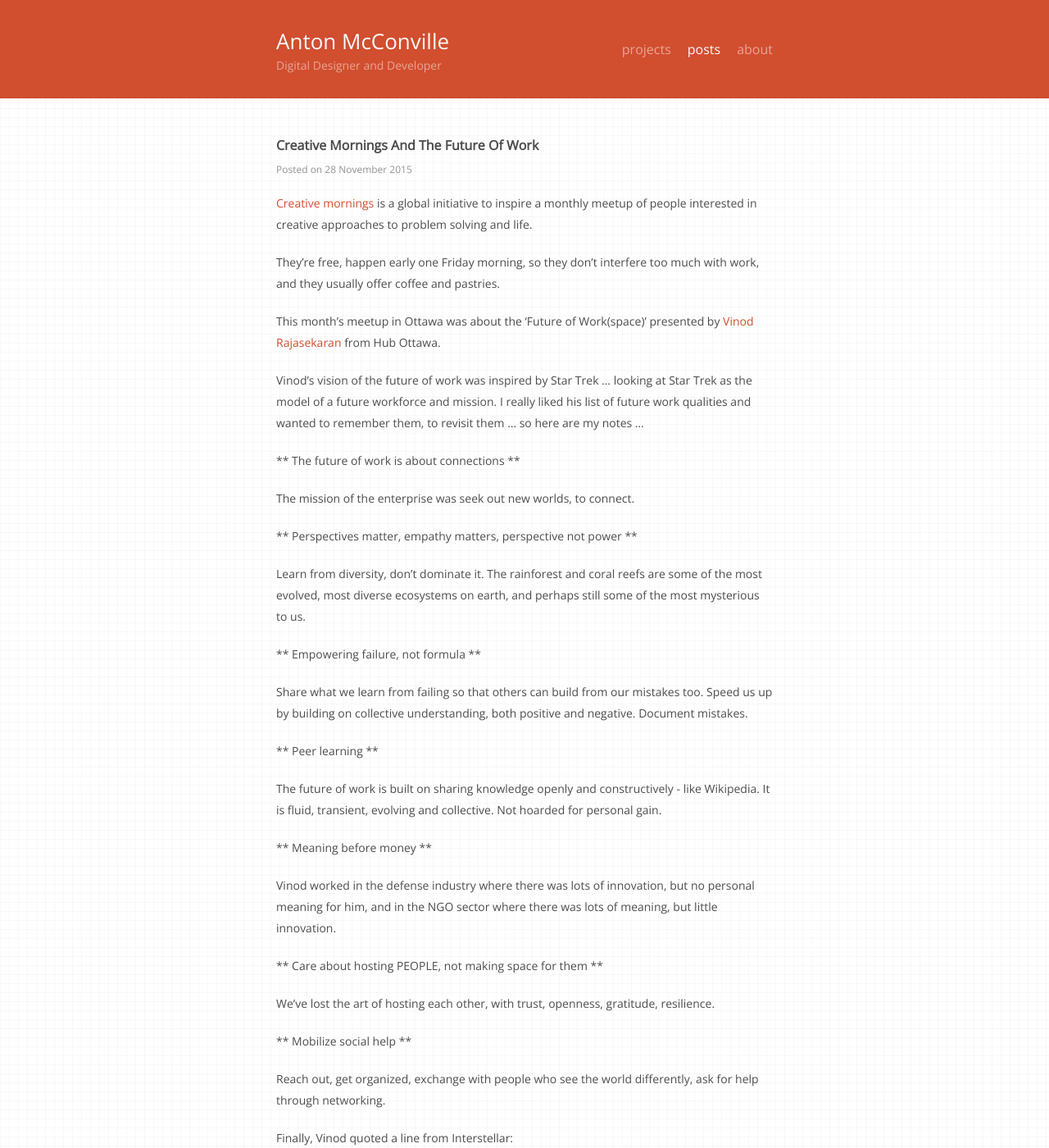
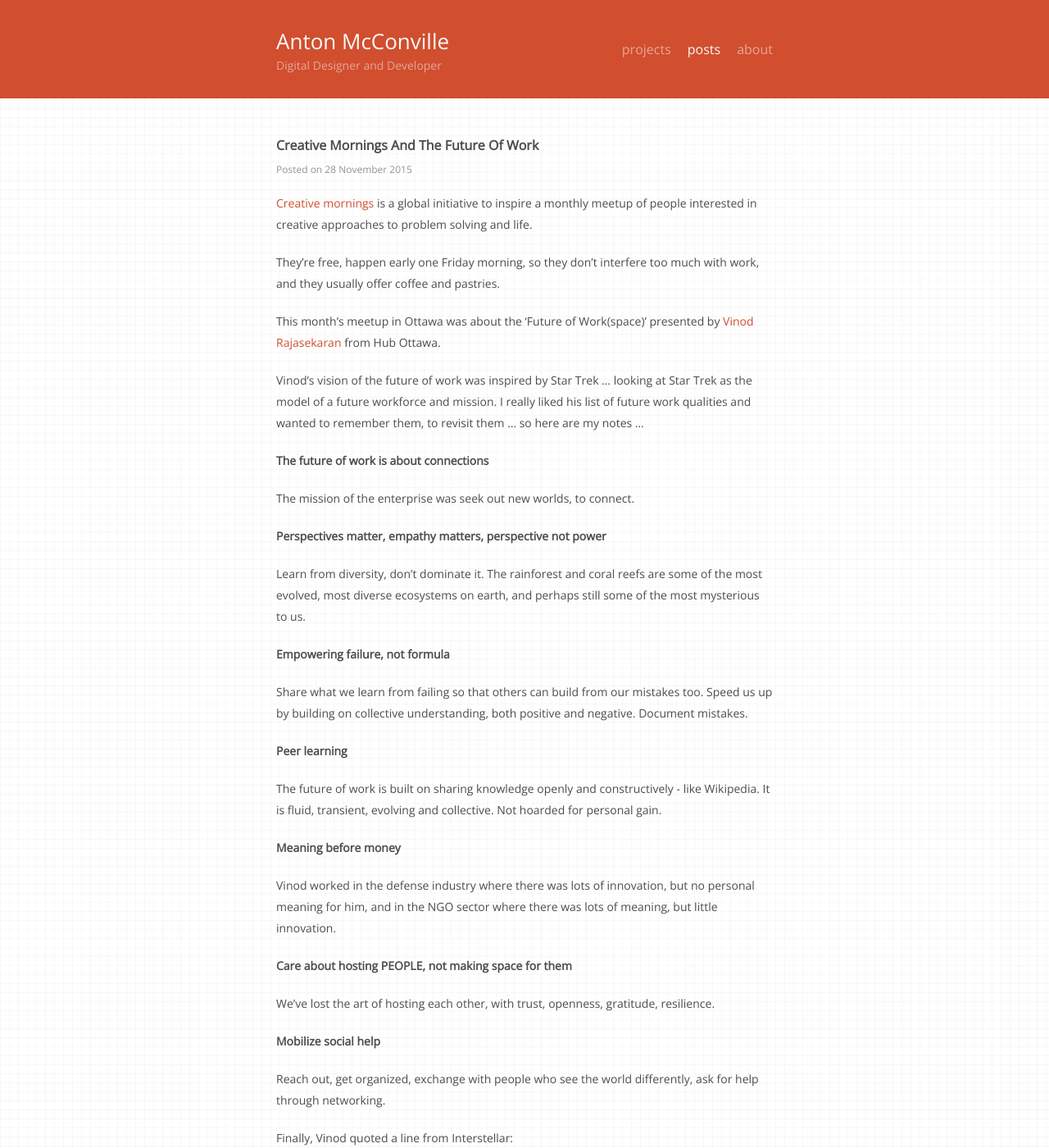
Before and after one commit to antonmc/antonmc.github.io, a Jekyll site: the page built from _posts/blog/2015-11-28-creative-mornings-and-the-future-of-work.md, in a window 1280 px wide and 1400 px high. Shown: the whole window at 82% size. Built offline with Jekyll 4.4.1, drawn with Linux system fonts in a browser that asks for light colours; comment, search, counter and statistics services are not loaded.

Commit message:
update, markdown!?

```diff
--- a/_posts/blog/2015-11-28-creative-mornings-and-the-future-of-work.md
+++ b/_posts/blog/2015-11-28-creative-mornings-and-the-future-of-work.md
@@ -12,33 +12,33 @@ This month's meetup in Ottawa was about the 'Future of Work(space)' presented by
 
 Vinod's vision of the future of work was inspired by Star Trek ... looking at Star Trek as the model of a future workforce and mission. I really liked his list of future work qualities and wanted to remember them, to revisit them ... so here are my notes ...
 
-** The future of work is about connections **
+__The future of work is about connections__
 
 The mission of the enterprise was seek out new worlds, to connect.
 
 
-** Perspectives matter, empathy matters, perspective not power **
+__Perspectives matter, empathy matters, perspective not power__
 
 Learn from diversity, don't dominate it. The rainforest and coral reefs are some of the most evolved, most diverse ecosystems on earth, and perhaps still some of the most mysterious to us.
 
 
-** Empowering failure, not formula **
+__Empowering failure, not formula__
 
 Share what we learn from failing so that others can build from our mistakes too. Speed us up by building on collective understanding, both positive and negative. Document mistakes.
 
-** Peer learning **
+__Peer learning__
 
 The future of work is built on sharing knowledge openly and constructively - like Wikipedia. It is fluid, transient, evolving and collective. Not hoarded for personal gain.
 
-** Meaning before money **
+__Meaning before money__
 
 Vinod worked in the defense industry where there was lots of innovation, but no personal meaning for him, and in the NGO sector where there was lots of meaning, but little innovation.
 
-** Care about hosting PEOPLE, not making space for them **
+__Care about hosting PEOPLE, not making space for them__
 
 We've lost the art of hosting each other, with trust, openness, gratitude, resilience.
 
-** Mobilize social help **
+__Mobilize social help__
 
 Reach out, get organized, exchange with people who see the world differently, ask for help through networking.
 
```
Also changed, not shown: other parts of _posts/blog/2015-11-28-creative-mornings-and-the-future-of-work.md (+2 -0 lines), images/creative.png (added), 3 other files.
